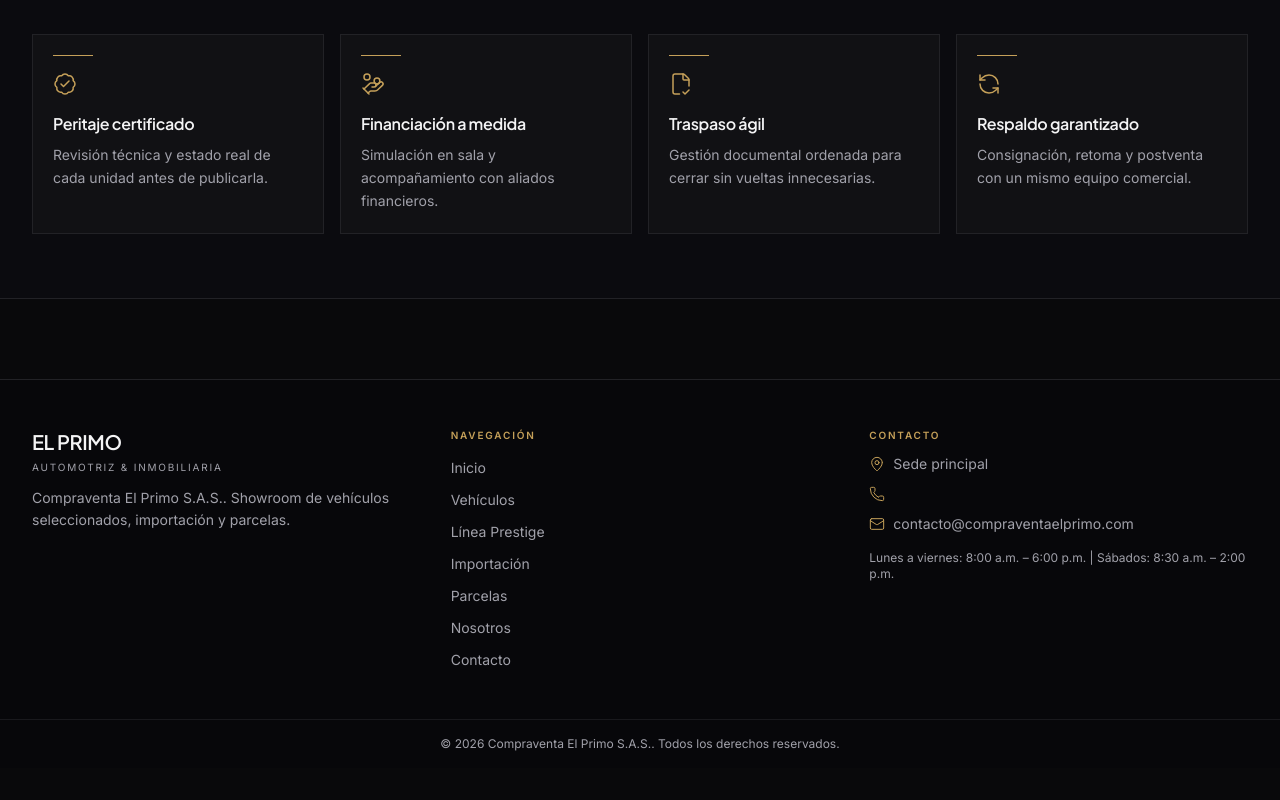
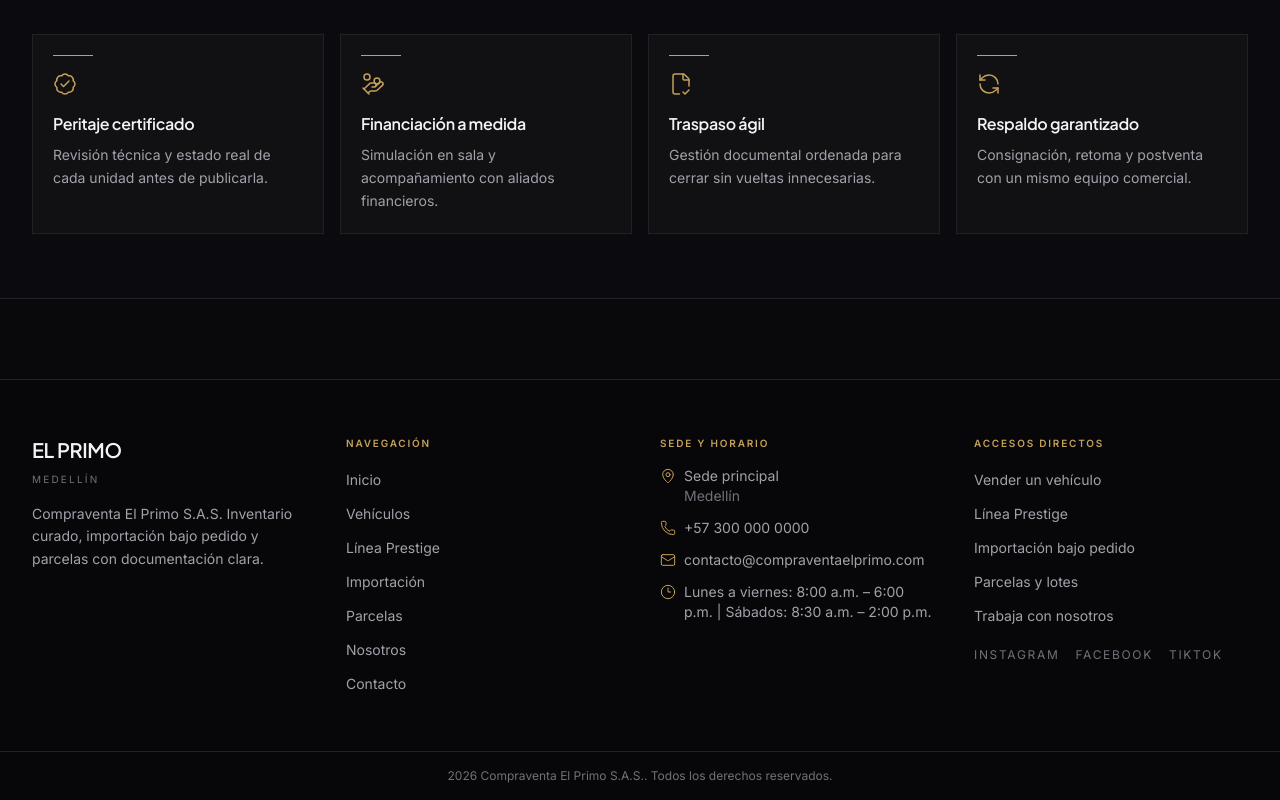
Before and after one commit to DLeonardoG/Compraventa-el-primo, a Next.js app: page / in a window 1280 px wide. Shown: the part 2325-3125 px from the top of the page. Before the commit the page ends 3093 px from the top, so only its background shows below. Built offline with nearby package versions, Linux system fonts and the light colour scheme; no server answers; the database is empty.

Commit message:
feat: expand the footer with hours and shortcuts
Co-authored-by: Cursor <cursoragent@cursor.com>

```diff
--- a/src/components/layout/Footer.tsx
+++ b/src/components/layout/Footer.tsx
@@ -1,28 +1,37 @@
-import { Mail, MapPin, Phone } from "lucide-react";
+import { Clock3, Mail, MapPin, Phone } from "lucide-react";
 import Link from "next/link";
 import { siteConfig } from "@/config/site.config";
 
+const shortcuts = [
+  { label: "Vender un vehículo", href: "/contacto" },
+  { label: "Línea Prestige", href: "/prestige" },
+  { label: "Importación bajo pedido", href: "/importacion" },
+  { label: "Parcelas y lotes", href: "/parcelas" },
+  { label: "Trabaja con nosotros", href: "/nosotros#formteam" },
+];
+
 export function Footer() {
   return (
-    <footer className="mt-20 border-t border-border bg-[#07070a]">
-      <div className="mx-auto grid max-w-7xl gap-10 px-4 py-12 sm:px-6 lg:grid-cols-3 lg:px-8">
+    <footer className="mt-20 border-t border-border bg-[#070709]">
+      <div className="mx-auto grid max-w-7xl gap-10 px-4 py-14 sm:px-6 md:grid-cols-2 lg:grid-cols-4 lg:px-8">
         <div>
-          <p className="heading-display text-xl font-extrabold tracking-tight">
+          <p className="heading-display text-xl font-bold text-foreground">
             {siteConfig.shortName}
           </p>
-          <p className="mt-1 text-[10px] uppercase tracking-[0.18em] text-muted">
-            Automotriz & Inmobiliaria
+          <p className="mt-2 text-[10px] uppercase tracking-[0.22em] text-subtle">
+            {siteConfig.city}
           </p>
-          <p className="mt-3 max-w-sm text-sm leading-relaxed text-muted">
-            {siteConfig.companyName}. {siteConfig.tagline}.
+          <p className="mt-4 max-w-xs text-sm leading-relaxed text-muted">
+            {siteConfig.companyName} Inventario curado, importación bajo pedido
+            y parcelas con documentación clara.
           </p>
         </div>
 
         <div>
-          <p className="mb-3 text-[10px] font-semibold uppercase tracking-[0.18em] text-accent">
+          <p className="mb-4 text-[10px] font-semibold uppercase tracking-[0.18em] text-accent">
             Navegación
           </p>
-          <ul className="space-y-2">
+          <ul className="space-y-2.5">
             {siteConfig.nav.map((item) => (
               <li key={item.href}>
                 <Link
@@ -37,16 +46,19 @@ export function Footer() {
         </div>
 
         <div className="space-y-3 text-sm text-muted">
-          <p className="mb-3 text-[10px] font-semibold uppercase tracking-[0.18em] text-accent">
-            Contacto
+          <p className="mb-4 text-[10px] font-semibold uppercase tracking-[0.18em] text-accent">
+            Sede y horario
           </p>
           <p className="flex items-start gap-2">
             <MapPin className="mt-0.5 h-4 w-4 shrink-0 text-accent" strokeWidth={1.5} />
-            {siteConfig.address}
+            <span>
+              {siteConfig.address}
+              <span className="block text-subtle">{siteConfig.city}</span>
+            </span>
           </p>
           <p className="flex items-center gap-2">
             <Phone className="h-4 w-4 shrink-0 text-accent" strokeWidth={1.5} />
-            {siteConfig.phone}
+            {siteConfig.whatsappDisplay}
           </p>
           <p className="flex items-center gap-2">
             <Mail className="h-4 w-4 shrink-0 text-accent" strokeWidth={1.5} />
@@ -54,12 +66,45 @@ export function Footer() {
               {siteConfig.email}
             </a>
           </p>
-          <p className="pt-1 text-xs">{siteConfig.schedule}</p>
+          <p className="flex items-start gap-2">
+            <Clock3 className="mt-0.5 h-4 w-4 shrink-0 text-accent" strokeWidth={1.5} />
+            <span>{siteConfig.schedule}</span>
+          </p>
+        </div>
+
+        <div>
+          <p className="mb-4 text-[10px] font-semibold uppercase tracking-[0.18em] text-accent">
+            Accesos directos
+          </p>
+          <ul className="space-y-2.5">
+            {shortcuts.map((item) => (
+              <li key={item.href}>
+                <Link
+                  href={item.href}
+                  className="text-sm text-muted transition-colors hover:text-foreground"
+                >
+                  {item.label}
+                </Link>
+              </li>
+            ))}
+          </ul>
+          <div className="mt-5 flex gap-4 text-xs uppercase tracking-[0.14em] text-subtle">
+            <a href={siteConfig.social.instagram} className="hover:text-accent">
+              Instagram
+            </a>
+            <a href={siteConfig.social.facebook} className="hover:text-accent">
+              Facebook
+            </a>
+            <a href={siteConfig.social.tiktok} className="hover:text-accent">
+              TikTok
+            </a>
+          </div>
         </div>
       </div>
 
-      <div className="border-t border-border/70 py-4 text-center text-xs text-muted">
-        © {new Date().getFullYear()} {siteConfig.companyName}. Todos los derechos reservados.
+      <div className="border-t border-border py-4 text-center text-xs text-subtle">
+        {new Date().getFullYear()} {siteConfig.companyName}. Todos los derechos
+        reservados.
       </div>
     </footer>
   );
```
